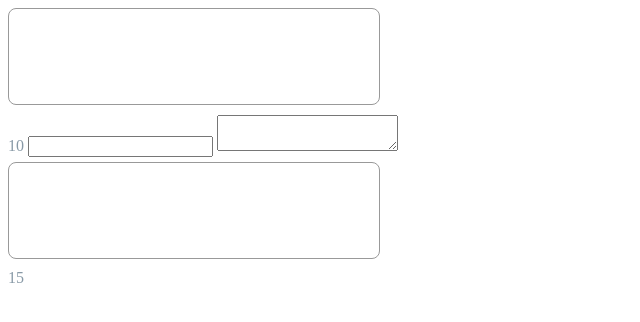
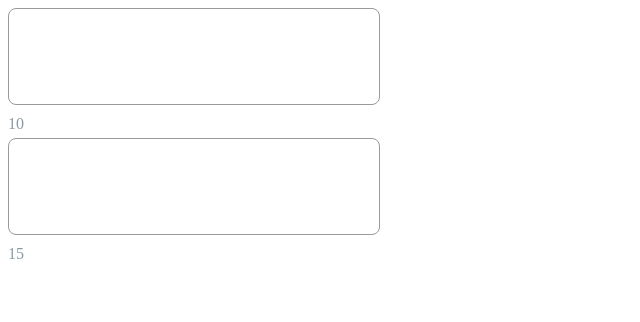
Before and after one commit to webloper/jQuery-Counter, a plain HTML site: page demo/index.html in a window 1280 px wide. Shown: the whole page, without its empty margins (0-640 px from the left). Drawn offline with Linux system fonts and the light colour scheme.

Commit message:
updated demo/index.php file

```diff
--- a/demo/index.html
+++ b/demo/index.html
@@ -52,8 +52,6 @@
 <body>
 
 	<div  id="tweet-global" class="tweet-global"></div>
-	<input type="text" id="input">
-	<textarea id="textarea"></textarea>
 	<div id="tweet-template"></div>
 
 	<script src="jquery-2.1.1.min.js"></script>
```
